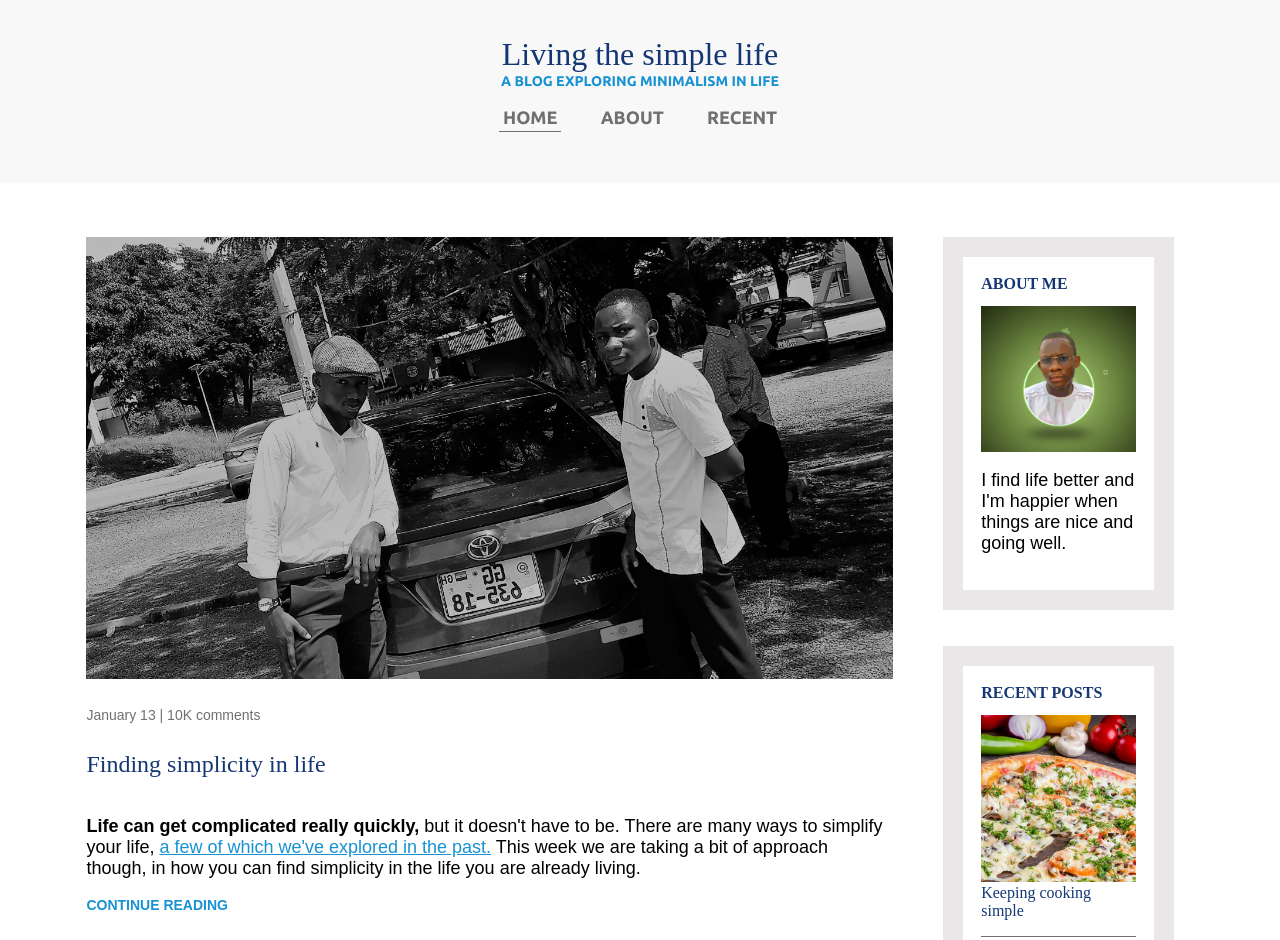
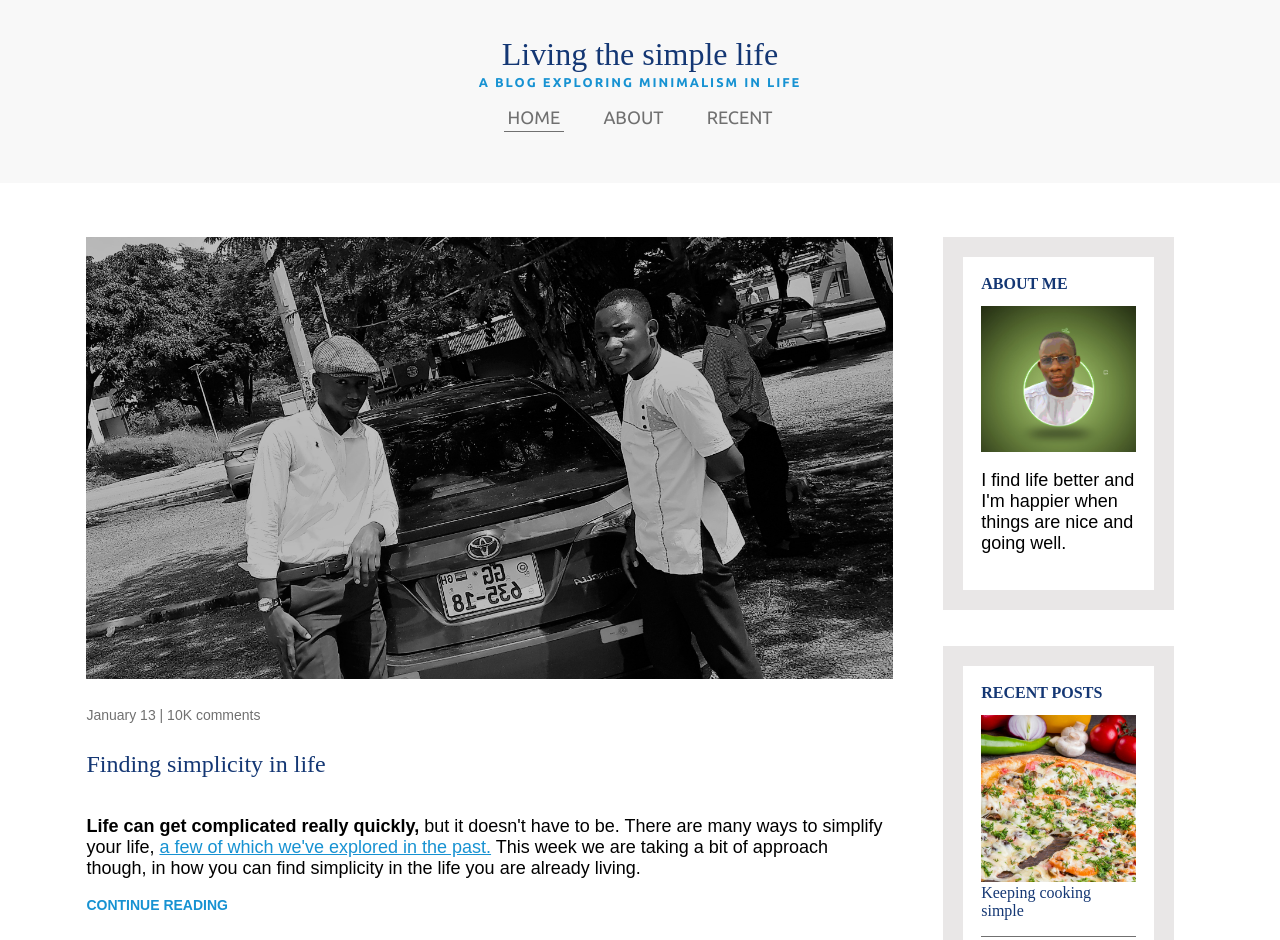
Before and after one commit to mjabrefah/thegoodlife, a plain HTML site: page index.html in a window 1280 px wide. Shown: the top 940 px of the page. Drawn offline with Linux system fonts and the light colour scheme.

Commit message:
Formatted

```diff
--- a/styles.css
+++ b/styles.css
@@ -17,11 +17,13 @@
 @media (max-width: 675px) {
     .container{
         flex-direction: column;
+        /* align-items: center; */
     }
 
     header{
         text-align: center;
     }
+
 
 }
 
@@ -92,12 +94,14 @@ strong{
 }
 
 .subtitle{
-    font-size: 0.88rem;
-    font-weight: 700;
+    font-size: 0.8rem;
+    font-weight: bold;
     font-family: 'Ubuntu', sans-serif;
     color: #1792d2;
     padding: 0;
     margin: 0;
+    margin-top: 2px;
+    letter-spacing: 2px;
 
 }
 
@@ -147,11 +151,8 @@ nav a {
     text-decoration: none;
     text-transform: uppercase;
     color: #707070;
-    font-weight: 700;
+    font-weight: 500;
     padding: .2em;
-
-
-
 }
 
 nav a:hover,
@@ -164,7 +165,7 @@ footer{
     background: #143774;
     text-align: center;
     color: #fff;
-    padding: 3em 0;
+    padding: 2em 0;
     font-family: 'Ubuntu', sans-serif;
 }
 
```
